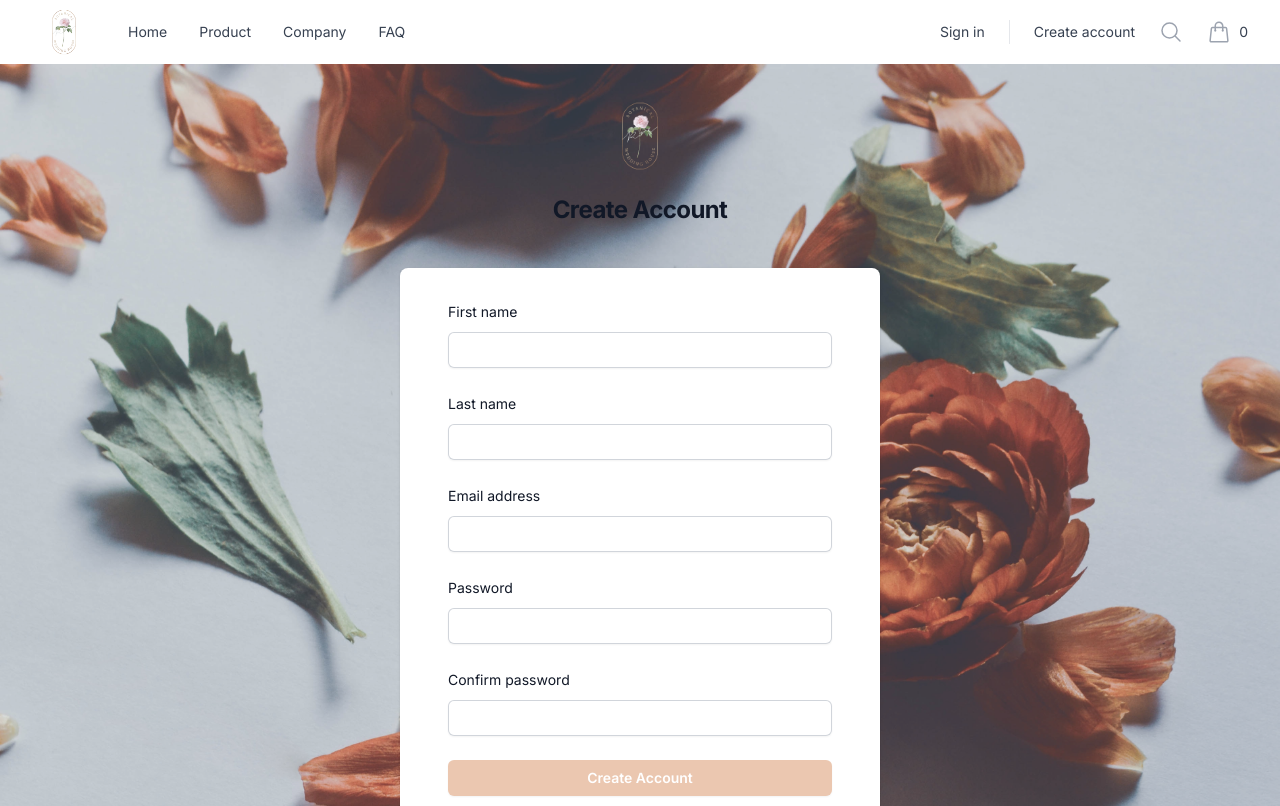
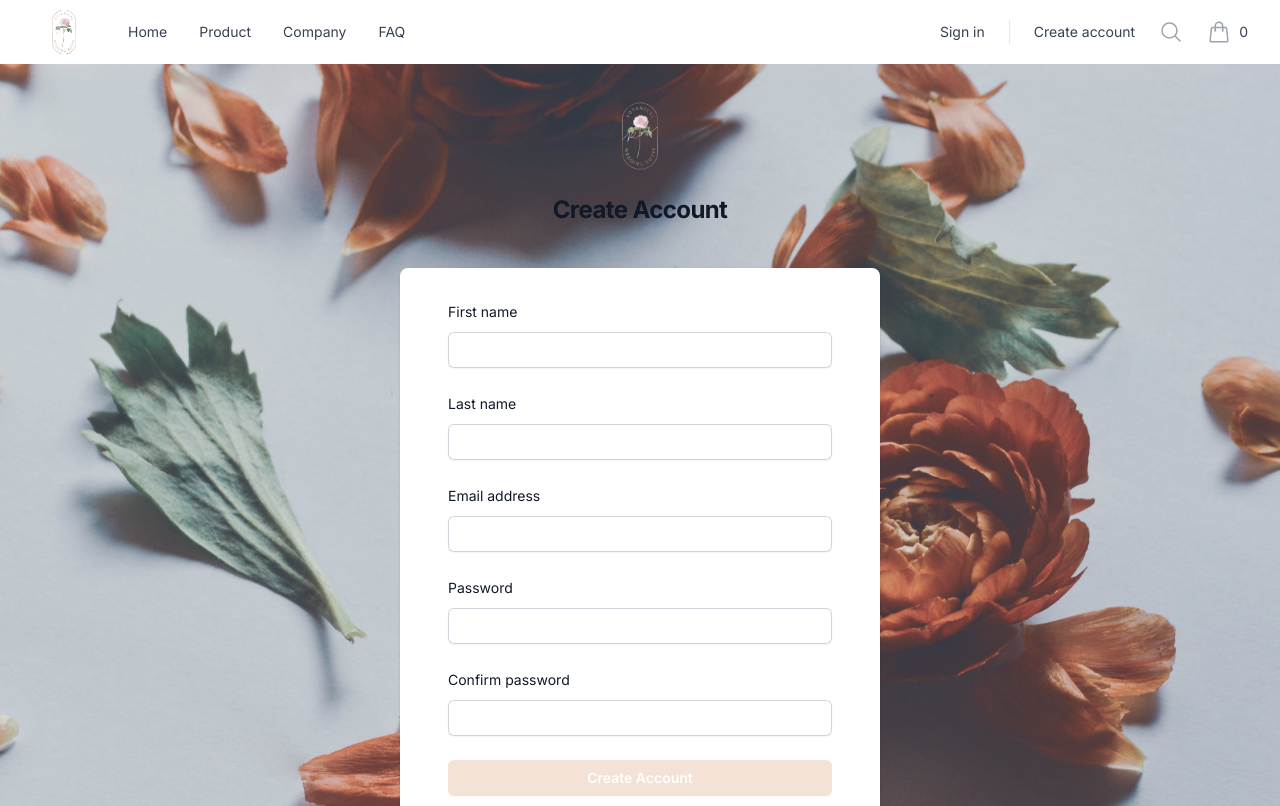
Before and after one commit to billychen0894/florist-ecommerce-app, a Next.js app: page /auth/signup in a window 1280 px wide. Shown: the top 806 px of the page. Built offline with nearby package versions, Linux system fonts and the light colour scheme; no server answers.

Commit message:
update: add disable to the submit button to prevent user click during form submission

```diff
--- a/components/Auth/SignUpForm.tsx
+++ b/components/Auth/SignUpForm.tsx
@@ -12,6 +12,7 @@ import * as yup from 'yup';
 
 import Modal from '@components/ui/Modal';
 import { asyncCacheTest } from '@lib/asyncCacheTest';
+import { cn } from '@lib/classNames';
 
 // Override default email regex
 yup.addMethod(yup.string, 'email', function validateEmail(message) {
@@ -94,7 +95,7 @@ function SignUpForm() {
   const {
     register,
     handleSubmit,
-    formState: { errors },
+    formState: { errors, isValid, isSubmitting, isSubmitSuccessful },
   } = useForm<SignUpFormData>({
     resolver: yupResolver(signUpFormSchema),
     defaultValues: {
@@ -296,7 +297,13 @@ function SignUpForm() {
         <div>
           <button
             type="submit"
-            className="flex w-full justify-center rounded-md bg-primary-500 px-3 py-1.5 text-sm font-semibold leading-6 text-white shadow-sm hover:bg-primary-400 focus-visible:outline focus-visible:outline-2 focus-visible:outline-offset-2 focus-visible:outline-primary-500"
+            className={cn(
+              'flex w-full justify-center rounded-md bg-primary-500 px-3 py-1.5 text-sm font-semibold leading-6 text-white shadow-sm hover:bg-primary-400 focus-visible:outline focus-visible:outline-2 focus-visible:outline-offset-2 focus-visible:outline-primary-500 cursor-pointer',
+              {
+                'opacity-50 cursor-not-allowed': isSubmitting || !isValid,
+              }
+            )}
+            disabled={isSubmitting || !isValid}
           >
             Create Account
           </button>
```
